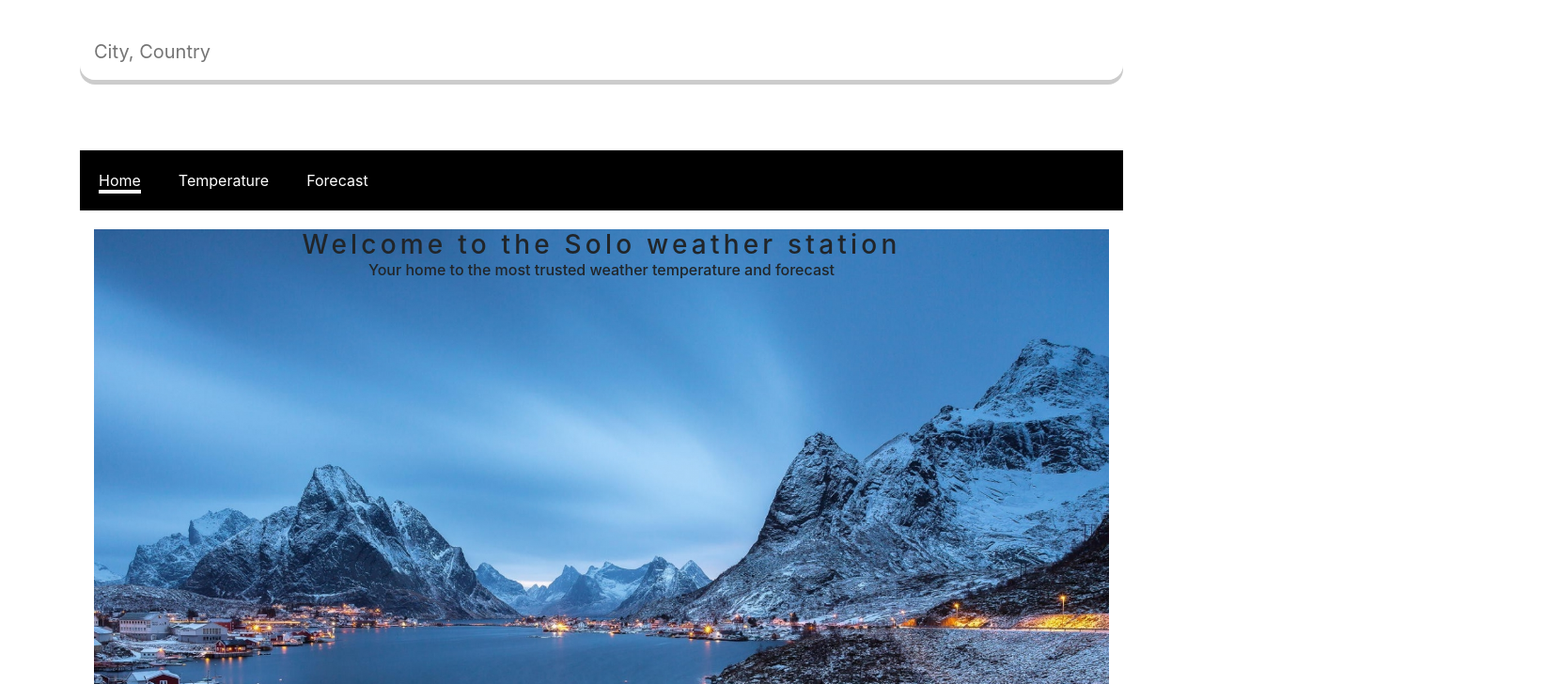
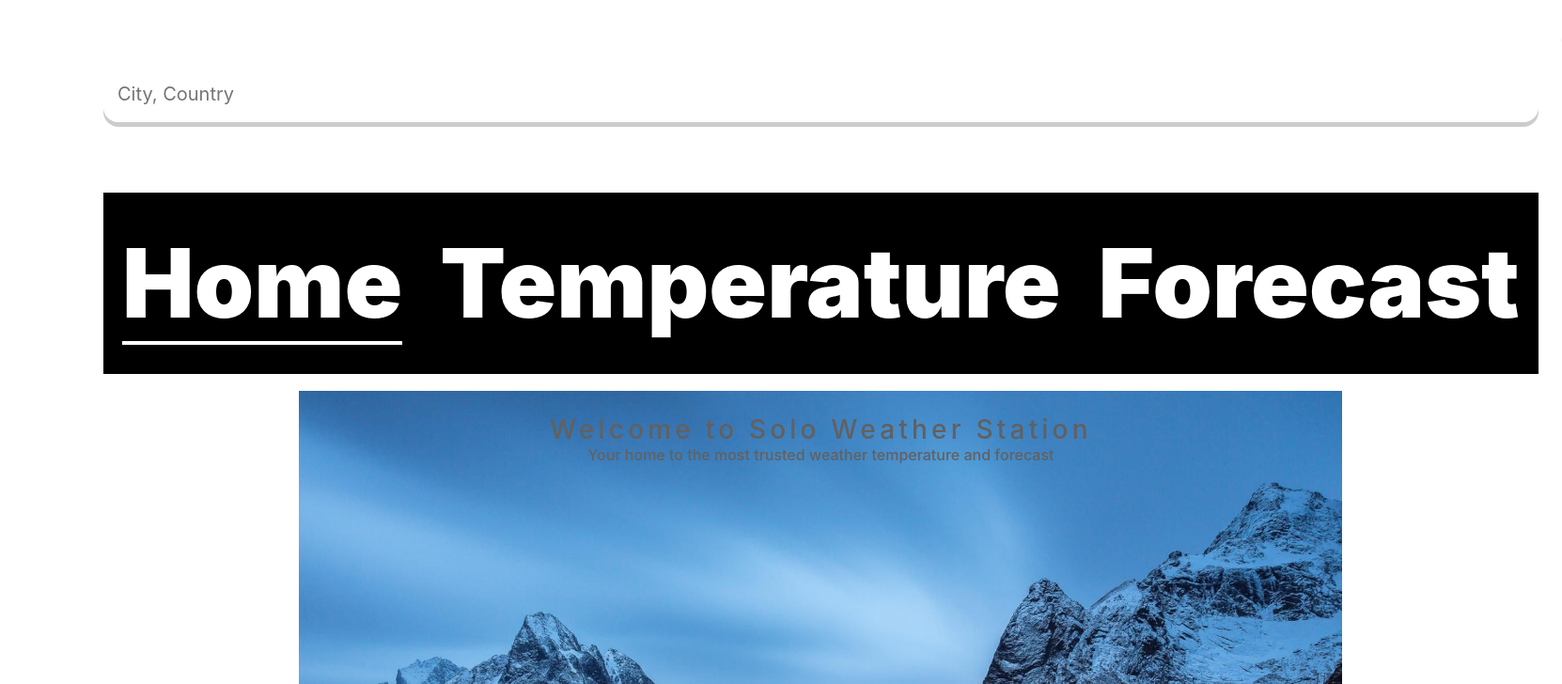
Before and after one commit to seattlefurby17/weather-wizard, a React (Create React App) app: page /#/ in a window 1280 px wide. Shown: the top 728 px of the page at 94% size, 1662 px wide, since content can reach past the window. Built offline with nearby package versions, Linux system fonts and the light colour scheme.

Commit message:
updated temp styling

```diff
--- a/src/App.css
+++ b/src/App.css
@@ -12,7 +12,7 @@
   list-style: none;
   display: flex;
   background-color: black;
-  margin-bottom: 20px;
+  margin-bottom: 18px;
 }
 
 nav ul li {
@@ -37,41 +37,39 @@
 }
 
 .app {
+  min-height: 100vh;
   background-image: url(./images/winter.jpg);
-  background-size:cover ;
+  background-size: cover;
   background-position: bottom;
   transition: 0.4 ease-out;
+  padding: 25px;
 }
 
 .app-spring {
   background-image: url(./images/spring.jpg);
-  background-size:cover ;
+  background-size: cover;
   background-position: bottom;
   transition: 0.4 ease-out;
 }
 
 .app-summer {
   background-image: url(./images/summer.jpg);
-  background-size:cover ;
-  /* background-position: bottom; */
+  background-size: cover;
+  background-position: bottom;
   transition: 0.4 ease-out;
 }
 
 .app-autumn {
   background-image: url(./images/autumn.jpg);
-  background-size:cover ;
-  /* background-position: bottom; */
+  background-size: cover;
+  background-position: bottom;
   transition: 0.4 ease-out;
-}
-
-main {
-  min-height: 100vh;
-  background-image: linear-gradient(to bottom, rgba(0, 0, 0, 0.2), rgba(0, 0, 0, 0.75));
-  padding: 25px;
 }
 
 .footer {
   grid-column: 1 / -1;
   display: flex;
   justify-content: space-evenly;
+  margin-top: 10px;
+  margin-bottom: 20px;
 }
--- a/src/App.js
+++ b/src/App.js
@@ -26,7 +26,6 @@
   return (
     <Container className="App">
       <header className="App-header">
-      {/* <h3> This is testing deployment </h3> */}
       <div className='weather-box'>
           <div className='temp'>
             <LocationSearchForm searchCurrentCityCallBack={ onLocationPicked } />
--- a/src/components/Forecast.css
+++ b/src/components/Forecast.css
@@ -0,0 +1,6 @@
+.forecast-box {
+  text-align: center;
+  margin: 0 auto;
+  display: block;
+  min-height: 50vh;
+}
--- a/src/components/Forecast.js
+++ b/src/components/Forecast.js
@@ -2,6 +2,7 @@
 import axios from 'axios';
 import Row from 'react-bootstrap/Row';
 import Carousel from 'react-bootstrap/Carousel';
+import './Forecast.css';
 
 // The location being passed in from App.js as an object-result from the user input
 const Forecast = ({location, baseUrl}) => {
@@ -94,7 +95,7 @@
 
   return(
     <Row className={forecastClass}>
-      <Carousel>
+      <Carousel className='forecast-box'>
         { forecastDisplay }
       </Carousel>
     </Row>
--- a/src/components/Home.css
+++ b/src/components/Home.css
@@ -1,5 +1,5 @@
 .home-page {
-  height: 100vh;
+  height: 90vh;
 }
 
 .typewriter h3 {
@@ -12,19 +12,22 @@
   display: block;
   text-align: center;
   /* Gives that scrolling effect as the typing happens */
-  letter-spacing: .15em;
-  animation:
-    typing 3.5s steps(40, end),
-    blink-caret .75s step-end infinite;
+  letter-spacing: 0.15em;
+  animation: typing 3.5s steps(40, end), blink-caret 0.75s step-end infinite;
 }
 
 .typewriter h6 {
   text-align: center;
   display: block;
+  margin: 0 auto;
 }
 
 /* The typing effect */
 @keyframes typing {
-  from { width: 0 }
-  to { width: 100% }
+  from {
+    width: 0;
+  }
+  to {
+    width: 100%;
+  }
 }
--- a/src/components/Home.js
+++ b/src/components/Home.js
@@ -5,7 +5,7 @@
   <div className='container'>
     <div className='home-page app'>
       <div class="typewriter">
-        <h3>Welcome to the Solo weather station</h3>
+        <h3>Welcome to Solo Weather Station</h3>
         <h6>Your home to the most trusted weather temperature and forecast</h6>
       </div>
     </div>
--- a/src/components/Temperature.css
+++ b/src/components/Temperature.css
@@ -1,21 +1,23 @@
 .weather-box {
   text-align: center;
+  margin: 0 auto;
+  display: block;
+  min-height: 100vh;
 }
 
 .weather-box .temp {
   position: relative;
   display: inline-block;
   margin: 30px auto;
-  background-color: rgba(255, 255, 255, 0.2);
+  /* background-color: rgba(255, 255, 255, 0.2); */
   border-radius: 16px;
 
   padding: 15px 25px;
 
-  color: #fff;
+  color: rgb(99, 96, 96);
   font-size: 102px;
   font-weight: 900;
 
-  text-shadow: 3px 6px rgba(50, 50, 70, 0.5);
   text-align: center;
   box-shadow: 3px 6px rgba(0, 0, 0, 0.2);
 
--- a/src/components/Temperature.js
+++ b/src/components/Temperature.js
@@ -1,4 +1,5 @@
 import React, { useState, useEffect, useCallback } from 'react';
+import './Temperature.css';
 import 'weather-icons/css/weather-icons.css';
 
 
@@ -76,7 +77,7 @@
   );
 
 
-  function maxminTemp(min, max) {
+  const maxminTemp = (min, max) => {
     if (max && min) {
       return (
         <h4>
@@ -87,16 +88,30 @@
     }
   }
 
-  const currentTemperature = result ? result.main.temp : 0;
+  const currentTemperature = result ? result.temp : 0;
+  console.log(currentTemperature);
 
   let weatherClass;
-  if (currentTemperature > 45 ) {
-    weatherClass = 'app-spring'
-  } else if (currentTemperature > 75) {
-    weatherClass = 'app-summer'
+
+  if (currentTemperature < 40) {
+    weatherClass = 'app';
+  }else if (currentTemperature > 40 && currentTemperature < 60) {
+    weatherClass = 'app-spring';
+  } else if (currentTemperature > 60 && currentTemperature < 70) {
+    weatherClass = 'app-autumn';
   } else {
-    weatherClass = 'app-autumn'
+    weatherClass ='app-summer';
   }
+
+  // if (currentTemperature > 45 && currentTemperature < 70) {
+  //   weatherClass = 'app-spring'
+  // } else if (currentTemperature < 40) {
+  //   weatherClass = 'app-summer'
+  // } else if (currentTemperature > 75) {
+  //   weatherClass = 'app-summer'
+  // } else {
+  //   weatherClass = 'app-autumn'
+  // }
 
   if (result === null) {
     return  (
@@ -112,11 +127,11 @@
         </div>
       </div>
       <i className={`wi wi-owm-${result.icon}`}></i>
-      <div className={weatherClass}>
+      <div className={weatherClass} >
         <div className='weather-box'>
-          <h3>
+          <div className='temp'>
             { errorMsg ? <div><h2 className='error-msg'>{errorMsg}</h2></div> : `${Math.round(result.temp)}ºF`}
-          </h3>
+          </div>
           <div>{maxminTemp(result.temp_min, result.temp_max)}</div>
         </div>
       </div>
```
